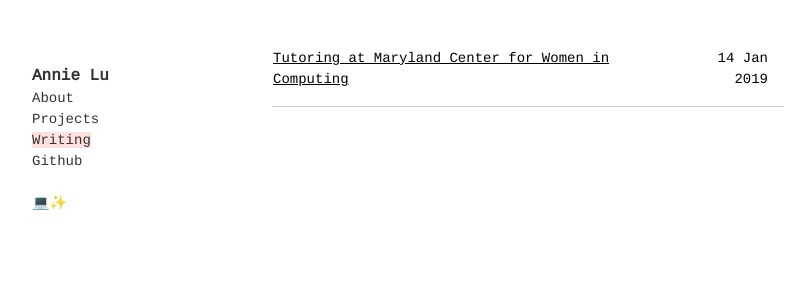
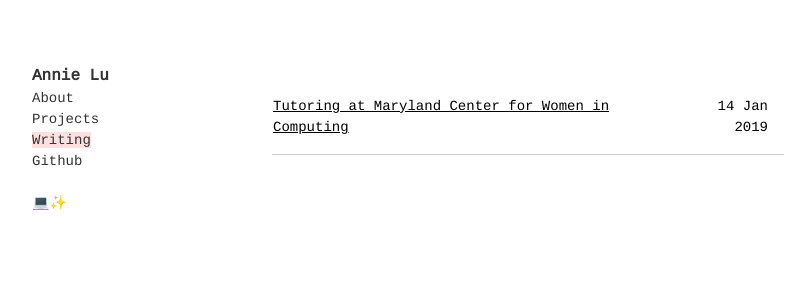
Before and after one commit to annie-lu/annie-lu.github.io, a Jekyll site: the page built from writing.html, in a window 1280 px wide. Shown: the top 300 px of the page, without its empty margins (96-894 px from the left). Built offline with Jekyll 4.4.1, drawn with Linux system fonts in a browser that asks for light colours.

Commit message:
Update writing.html

```diff
--- a/writing.html
+++ b/writing.html
@@ -3,7 +3,7 @@ layout: default
 title: Writing
 ---
 
-        <div class="fl w-100 w-75-l pa3">
+        <div class="fl w-100 w-75-l pv5 ph3">
 
   <div class="overflow-auto">
     <table class="f6 w-100 mw6 center-m" cellspacing="0">
```
